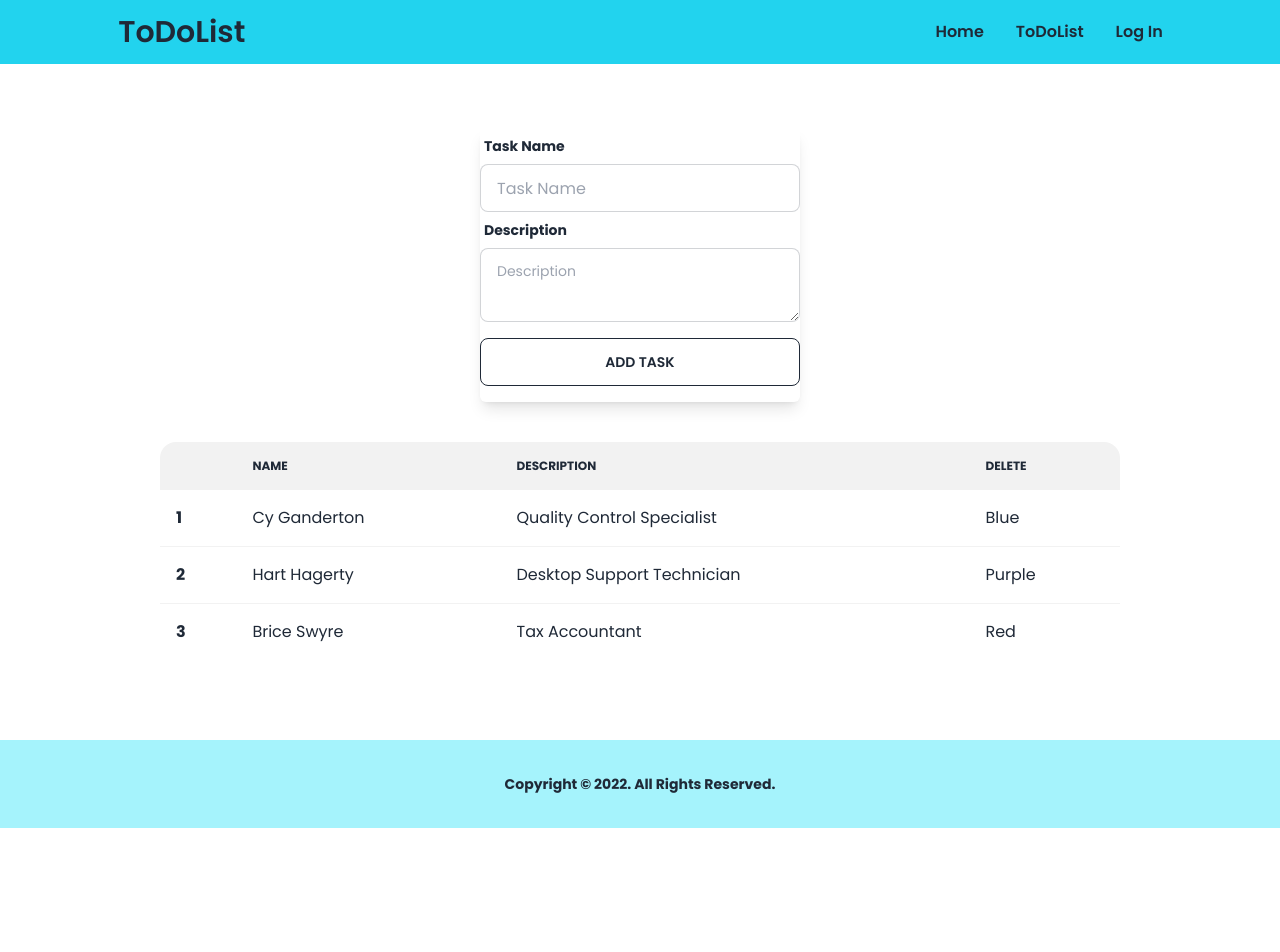
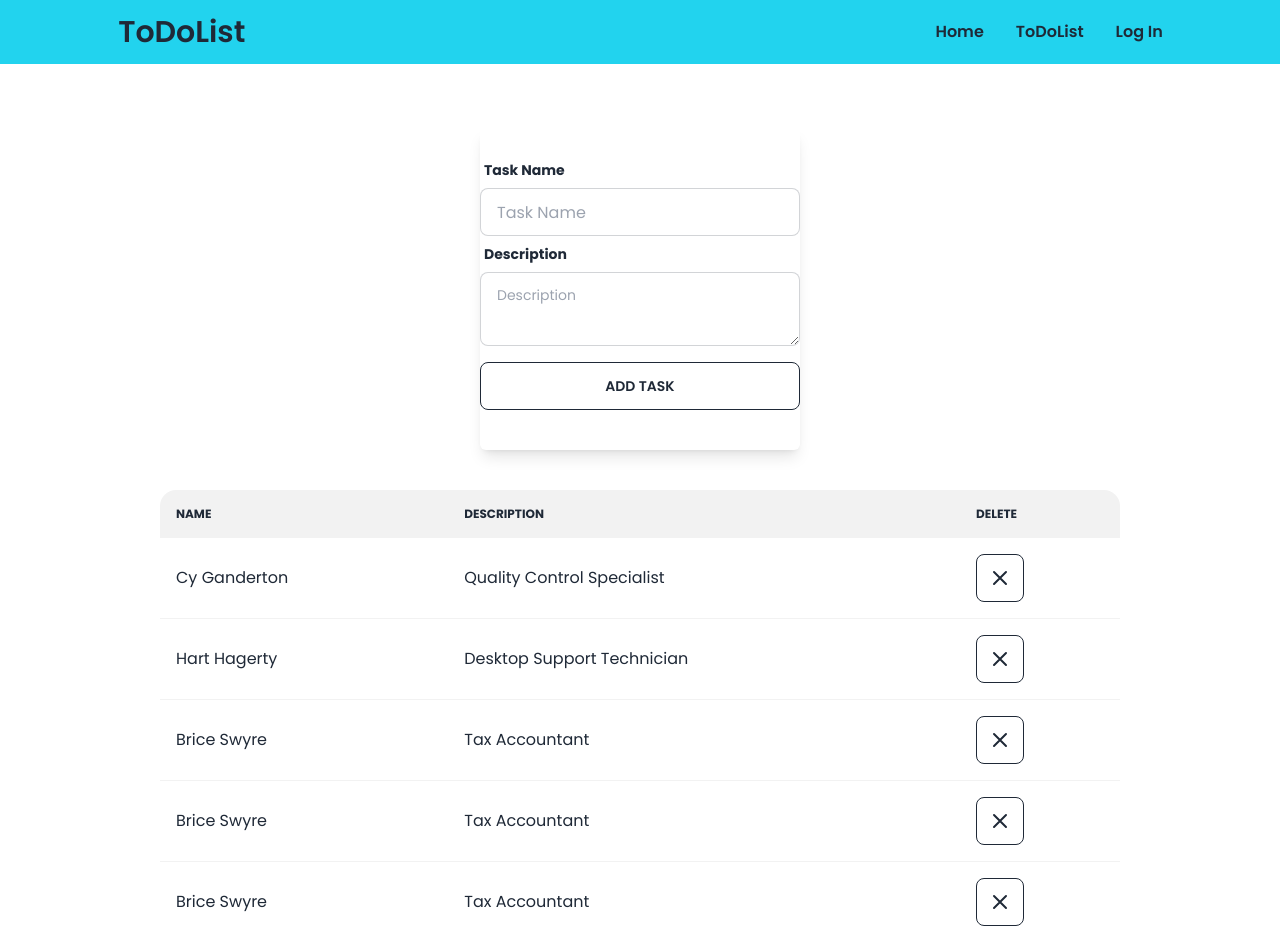
Before and after one commit to NishatFariza/to-do-app-client, a React (Create React App) app: page /todolist in a window 1280 px wide. Shown: the top 952 px of the page. Before the commit the page ends 828 px from the top, so only its background shows below. Built offline with nearby package versions, Linux system fonts and the light colour scheme; no server answers; sample sign-in values are in the browser's storage.

Commit message:
axios post api

```diff
--- a/package.json
+++ b/package.json
@@ -6,6 +6,7 @@
     "@testing-library/jest-dom": "^5.14.1",
     "@testing-library/react": "^13.0.0",
     "@testing-library/user-event": "^13.2.1",
+    "axios": "^0.27.2",
     "daisyui": "^2.15.0",
     "firebase": "^9.8.1",
     "react": "^18.1.0",
--- a/src/Pages/AddToDo/AddToDo.jsx
+++ b/src/Pages/AddToDo/AddToDo.jsx
@@ -1,10 +1,46 @@
+import axios from "axios";
 import React from "react";
+import { useAuthState } from "react-firebase-hooks/auth";
+import { toast } from "react-toastify";
+import auth from "../../firebase.init";
+import Loading from "../Shared/Loading/Loading";
 
 const AddToDo = () => {
+  const [user, loading, error] = useAuthState(auth);
+
+  const handleAddTask = (event) => {
+    event.preventDefault();
+    const name = event.target.name.value;
+    const description = event.target.description.value;
+    // console.log(name, description);
+    const newTask = {
+      name: name,
+      description: description,
+    };
+
+    const url = `https://sheltered-sands-62975.herokuapp.com/`;
+
+    axios
+      .post(url, newTask)
+      .then(function (response) {
+        console.log(response);
+        if (response.data.insertedId) {
+          toast.success("Task Added Successfully");
+        }
+      })
+      .catch(function (error) {
+        console.log(error);
+      });
+  };
+
+  if (loading) {
+    return <Loading></Loading>;
+  }
+
   return (
     <div className="lg:w-9/12 w-11/12 mx-auto mt-16 mb-20">
-      <div className="my-10 lg:w-4/12 w-11/12 mx-auto flex items-center justify-center shadow-lg rounded-md">
-        <div>
+      <div className="my-10 lg:w-4/12 w-11/12 mx-auto flex items-center justify-center shadow-lg rounded-md py-6">
+        <form onSubmit={handleAddTask}>
           <div class="form-control w-full max-w-xs">
             <label class="label">
               <span class="label-text font-bold">Task Name</span>
@@ -12,6 +48,7 @@ const AddToDo = () => {
             <input
               type="text"
               placeholder="Task Name"
+              name="name"
               class="input input-bordered w-full max-w-xs"
             />
           </div>
@@ -22,6 +59,7 @@ const AddToDo = () => {
             <textarea
               class="textarea textarea-bordered"
               placeholder="Description"
+              name="description"
             ></textarea>
           </div>
           <input
@@ -29,13 +67,12 @@ const AddToDo = () => {
             type="submit"
             value="Add Task"
           />
-        </div>
+        </form>
       </div>
       <div class="overflow-x-auto">
         <table class="table w-full">
           <thead>
             <tr>
-              <th></th>
               <th>Name</th>
               <th>description</th>
               <th>Delete</th>
@@ -43,24 +80,116 @@ const AddToDo = () => {
           </thead>
           <tbody>
             <tr>
-              <th>1</th>
               <td>Cy Ganderton</td>
               <td>Quality Control Specialist</td>
-              <td>Blue</td>
-            </tr>
-
-            <tr class="hover">
-              <th>2</th>
-              <td>Hart Hagerty</td>
-              <td>Desktop Support Technician</td>
-              <td>Purple</td>
+              <td>
+                <button class="btn btn-square btn-outline">
+                  <svg
+                    xmlns="http://www.w3.org/2000/svg"
+                    class="h-6 w-6"
+                    fill="none"
+                    viewBox="0 0 24 24"
+                    stroke="currentColor"
+                  >
+                    <path
+                      stroke-linecap="round"
+                      stroke-linejoin="round"
+                      stroke-width="2"
+                      d="M6 18L18 6M6 6l12 12"
+                    />
+                  </svg>
+                </button>
+              </td>
             </tr>
 
             <tr>
-              <th>3</th>
+              <td>Hart Hagerty</td>
+              <td>Desktop Support Technician</td>
+              <td>
+                <button class="btn btn-square btn-outline">
+                  <svg
+                    xmlns="http://www.w3.org/2000/svg"
+                    class="h-6 w-6"
+                    fill="none"
+                    viewBox="0 0 24 24"
+                    stroke="currentColor"
+                  >
+                    <path
+                      stroke-linecap="round"
+                      stroke-linejoin="round"
+                      stroke-width="2"
+                      d="M6 18L18 6M6 6l12 12"
+                    />
+                  </svg>
+                </button>
+              </td>
+            </tr>
+
+            <tr>
               <td>Brice Swyre</td>
               <td>Tax Accountant</td>
-              <td>Red</td>
+              <td>
+                <button class="btn btn-square btn-outline">
+                  <svg
+                    xmlns="http://www.w3.org/2000/svg"
+                    class="h-6 w-6"
+                    fill="none"
+                    viewBox="0 0 24 24"
+                    stroke="currentColor"
+                  >
+                    <path
+                      stroke-linecap="round"
+                      stroke-linejoin="round"
+                      stroke-width="2"
+                      d="M6 18L18 6M6 6l12 12"
+                    />
+                  </svg>
+                </button>
+              </td>
+            </tr>
+            <tr>
+              <td>Brice Swyre</td>
+              <td>Tax Accountant</td>
+              <td>
+                <button class="btn btn-square btn-outline">
+                  <svg
+                    xmlns="http://www.w3.org/2000/svg"
+                    class="h-6 w-6"
+                    fill="none"
+                    viewBox="0 0 24 24"
+                    stroke="currentColor"
+                  >
+                    <path
+                      stroke-linecap="round"
+                      stroke-linejoin="round"
+                      stroke-width="2"
+                      d="M6 18L18 6M6 6l12 12"
+                    />
+                  </svg>
+                </button>
+              </td>
+            </tr>
+            <tr>
+              <td>Brice Swyre</td>
+              <td>Tax Accountant</td>
+              <td>
+                <button class="btn btn-square btn-outline">
+                  <svg
+                    xmlns="http://www.w3.org/2000/svg"
+                    class="h-6 w-6"
+                    fill="none"
+                    viewBox="0 0 24 24"
+                    stroke="currentColor"
+                  >
+                    <path
+                      stroke-linecap="round"
+                      stroke-linejoin="round"
+                      stroke-width="2"
+                      d="M6 18L18 6M6 6l12 12"
+                    />
+                  </svg>
+                </button>
+              </td>
             </tr>
           </tbody>
         </table>
```
Also changed, not shown: 1 other file (tests, documents, lock files or other folders).
